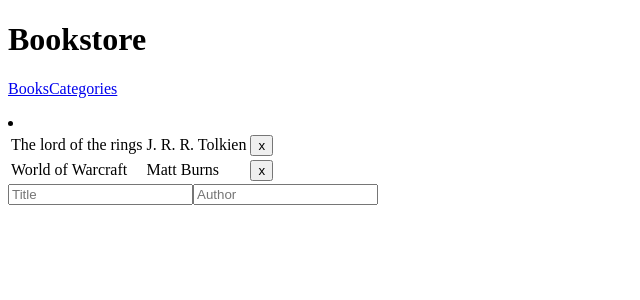
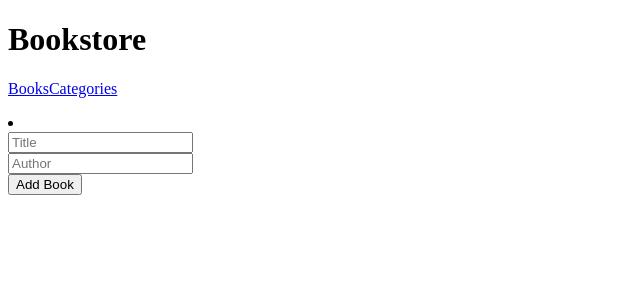
Before and after one commit to BregornOriginal/bookstore, a React (Create React App) app: page / in a window 1280 px wide. Shown: the top 300 px of the page, without its empty margins (0-640 px from the left). Built offline with nearby package versions, Linux system fonts and the light colour scheme.

Commit message:
added funcionality for the button 'add book'

```diff
--- a/package.json
+++ b/package.json
@@ -7,6 +7,7 @@
     "@testing-library/jest-dom": "^5.16.4",
     "@testing-library/react": "^13.3.0",
     "@testing-library/user-event": "^13.5.0",
+    "nanoid": "^4.0.0",
     "prop-types": "^15.8.1",
     "react": "^18.2.0",
     "react-dom": "^18.2.0",
--- a/src/components/new-book/Add-book.js
+++ b/src/components/new-book/Add-book.js
@@ -1,18 +1,44 @@
+import React, { useState } from 'react';
+import { useDispatch } from 'react-redux/es/exports';
+import { nanoid } from 'nanoid';
+import { addBook } from '../../redux/books/books';
+
 export default function NewBook() {
+  const [title, setTitle] = useState('');
+  const [author, setAuthor] = useState('');
+
+  const dispatch = useDispatch();
+
+  const addBookHandler = (e) => {
+    e.preventDefault();
+    dispatch(addBook({
+      title,
+      author,
+      id: nanoid(),
+    }));
+  };
+
   return (
-    <form>
+    <form className="add-book">
+      <div>
         <input
+          name="title"
           type="text"
           className="input-text"
           placeholder="Title"
-        name="title"
+          onChange={(e) => setTitle(e.target.value)}
         />
+      </div>
+      <div>
         <input
+          name="author"
           type="text"
           className="input-text"
           placeholder="Author"
-        name="author"
+          onChange={(e) => setAuthor(e.target.value)}
         />
+      </div>
+      <button type="button" onClick={addBookHandler}>Add Book</button>
     </form>
   );
 }
--- a/src/redux/bookReducer.js
+++ b/src/redux/bookReducer.js
@@ -2,14 +2,7 @@ import { createReducer } from '@reduxjs/toolkit';
 import { addBook, deleteBook } from './books/books';
 
 const initialState = {
-  books: [{
-    title: 'The lord of the rings',
-    author: 'J. R. R. Tolkien',
-  },
-  {
-    title: 'World of Warcraft',
-    author: 'Matt Burns',
-  }],
+  books: [],
 };
 
 const bookReducer = createReducer(initialState, (builder) => {
```
Also changed, not shown: 1 other file (tests, documents, lock files or other folders). Lines whose indentation alone changed are shown as unchanged.
